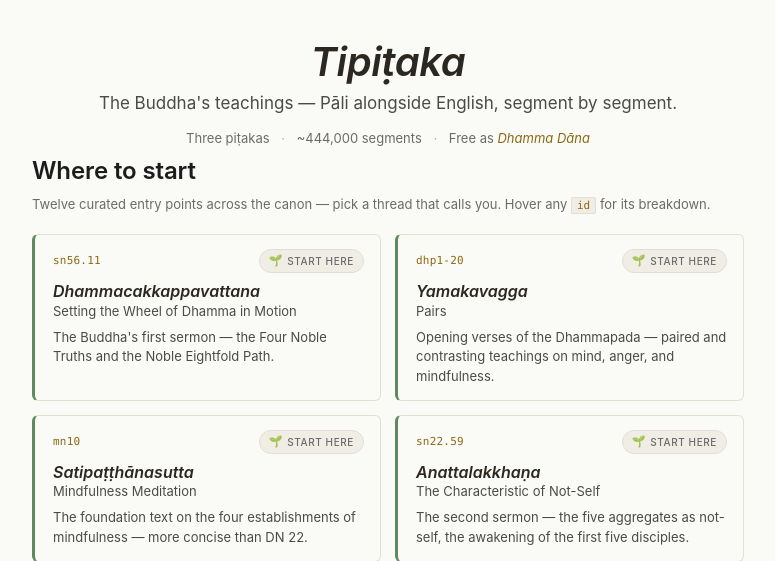
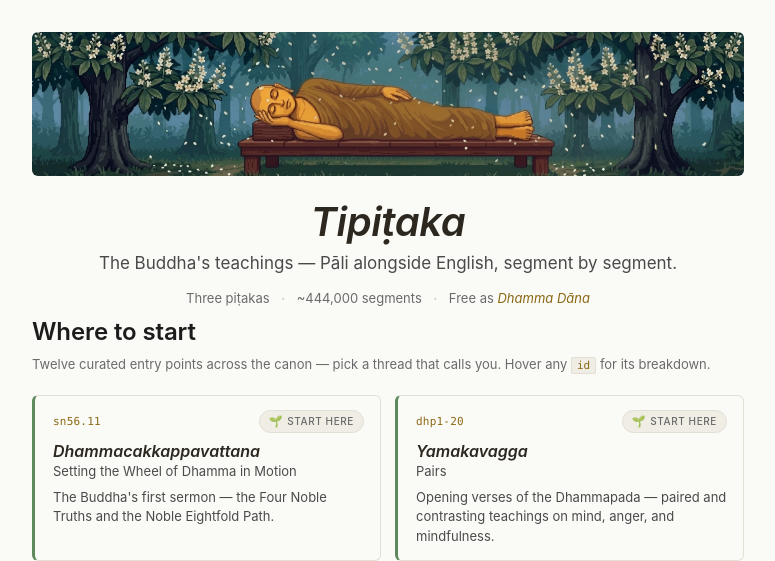
Before and after one commit to dhamma-seeker/tripitaka-mcp, a FastAPI app: page /read/ in a window 1280 px wide. Shown: the part 66-627 px from the top of the page, without its empty margins (252-1027 px from the left). Run offline with FastAPI, Linux system fonts and the light colour scheme; data that the repository does not hold is empty.

Commit message:
feat(reader): add parinibbāna hero image to /read/ landing
Pixel-art rendering of the parinibbāna scene — the Buddha resting on a
couch beneath sala trees with white blossoms falling. Sets the
contemplative tone of the reader before the title block, like the cover
image on the apex landing.

Two formats: WebP (165 KB at q88, primary) + PNG fallback (484 KB) via
<picture>. Original was 2288×464 — about 5:1, naturally fits a wide hero
strip without cropping. width/height attrs match source so the browser
reserves layout before pixels arrive (no CLS). loading="eager" because
it's above the fold.

CSS: width: 100%; border-radius: 6px; sits flat against the page —
the image is rich enough that any extra border or shadow would compete.
The dark forest tones blend cleanly with both light and dark themes
without per-mode treatment.

Verified locally: webp + png both 200 from /read/static/, <picture>
renders in /read/ HTML, image element has proper alt text + dimensions.

Co-Authored-By: Claude Opus 4.7 (1M context) <noreply@anthropic.com>

```diff
--- a/reader/static/style.css
+++ b/reader/static/style.css
@@ -456,7 +456,18 @@ mark.inline-mark {
 
 .hero {
   text-align: center;
-  padding: 8px 0 4px;
+  padding: 0 0 4px;
+}
+
+.hero-image {
+  display: block;
+  width: 100%;
+  height: auto;
+  margin: 0 0 24px;
+  border-radius: 6px;
+  /* The image is dark forest at night — looks natural in dark mode and
+     contrasts cleanly with the parchment-ish light bg without needing a
+     border. */
 }
 
 .hero-title {
--- a/reader/templates/index.html
+++ b/reader/templates/index.html
@@ -11,6 +11,18 @@
 <article class="read-home">
 
   <header class="hero">
+    <picture>
+      <source srcset="/read/static/parinibbana-hero.webp" type="image/webp">
+      <img
+        class="hero-image"
+        src="/read/static/parinibbana-hero.png"
+        width="2288"
+        height="464"
+        alt="The Buddha resting on a couch beneath sala trees in a forest clearing, with white blossoms falling — a pixel-art rendering of the parinibbāna scene"
+        loading="eager"
+        decoding="async"
+      >
+    </picture>
     <h1 class="hero-title">Tipiṭaka</h1>
     <p class="hero-tagline">The Buddha's teachings — Pāli alongside English, segment by segment.</p>
     <p class="hero-stats">
```
Also changed, not shown: reader/static/parinibbana-hero.png (added), reader/static/parinibbana-hero.webp (added).
